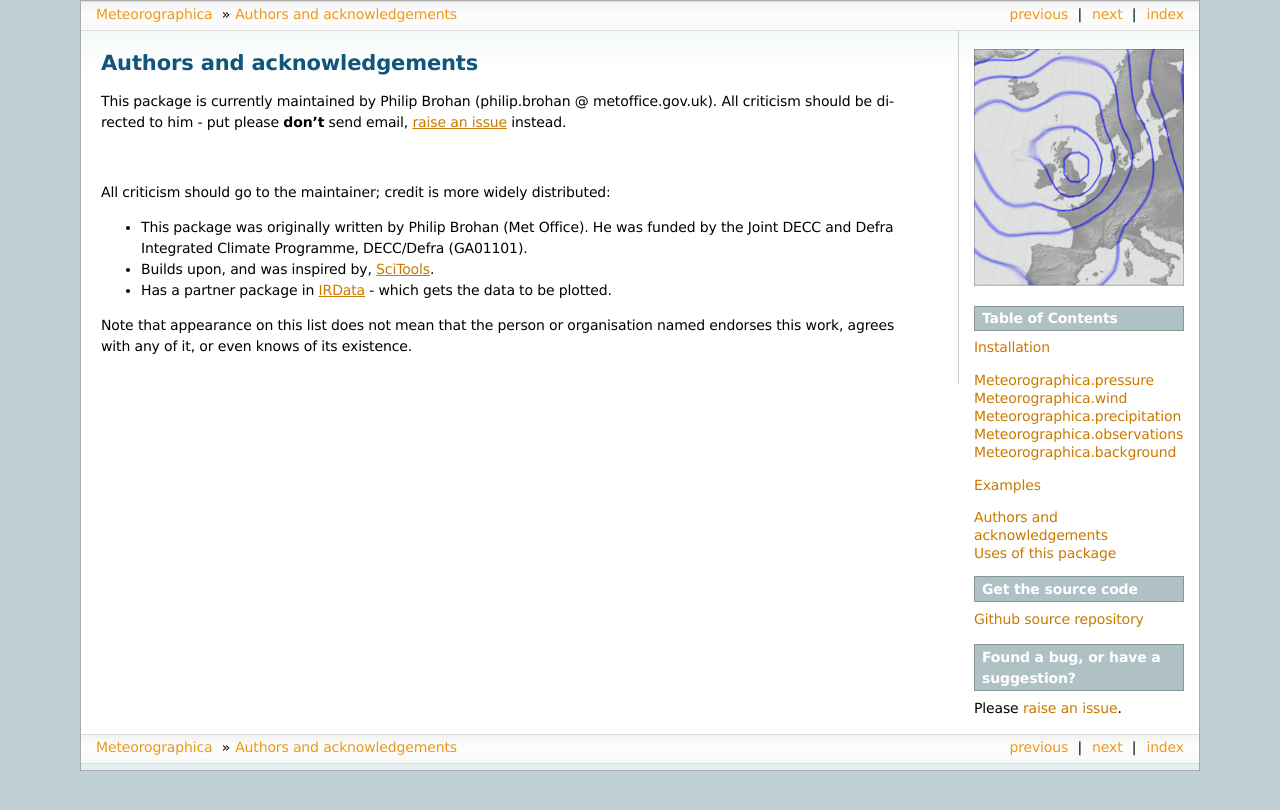
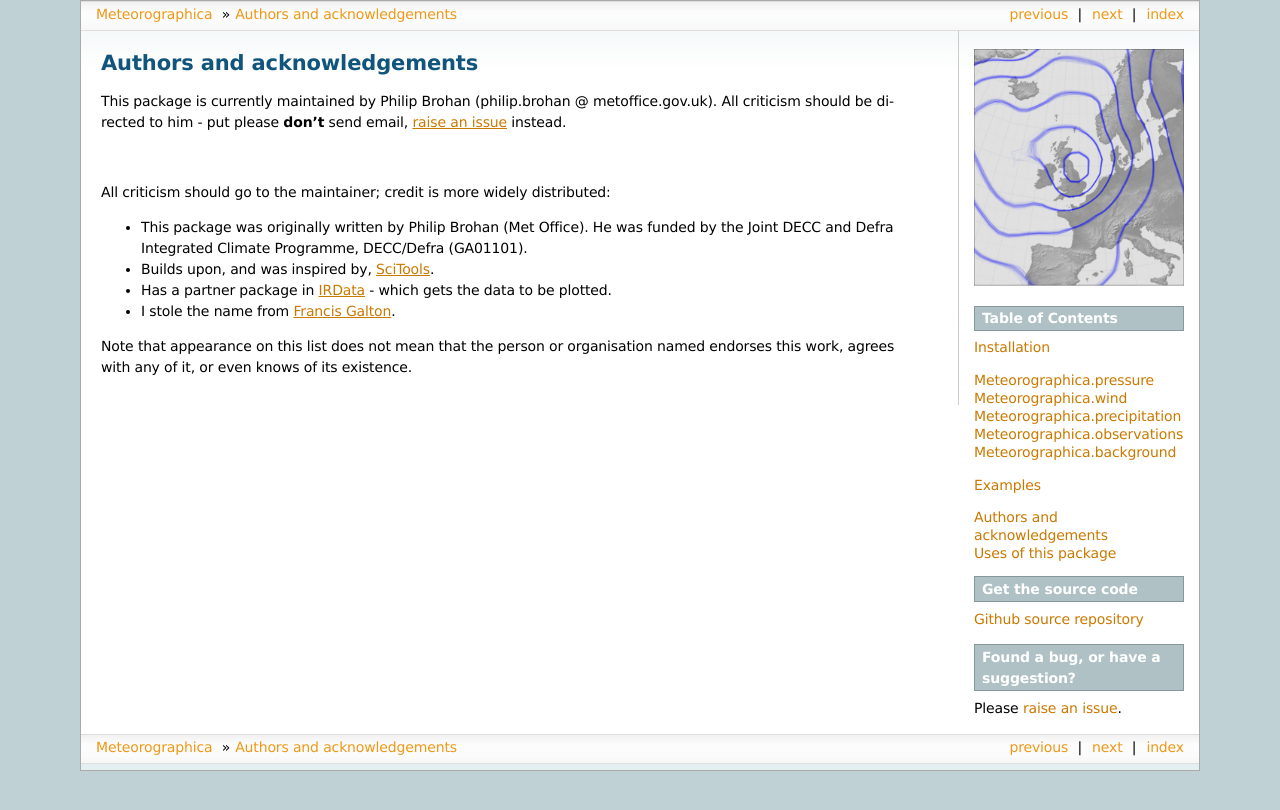
Before and after one commit to philip-brohan/Meteorographica, a Sphinx documentation site: the page built from docs/credits.rst, in a window 1280 px wide. Shown: the top 810 px of the page. Built offline with Sphinx 7.4.7, drawn with Linux system fonts in a browser that asks for light colours.

Commit message:
Added a credit for the package name.

```diff
--- a/docs/credits.rst
+++ b/docs/credits.rst
@@ -10,5 +10,6 @@ All criticism should go to the maintainer; credit is more widely distributed:
 * This package was originally written by Philip Brohan (Met Office). He was funded by the Joint DECC and Defra Integrated Climate Programme, DECC/Defra (GA01101).
 * Builds upon, and was inspired by, `SciTools <https://scitools.org.uk>`_.
 * Has a partner package in `IRData <http://brohan.org/IRData/>`_ - which gets the data to be plotted.
+* I stole the name from `Francis Galton <http://galton.org/books/meteorographica/index.htm>`_.
 
 Note that appearance on this list does not mean that the person or organisation named endorses this work, agrees with any of it, or even knows of its existence.
```
